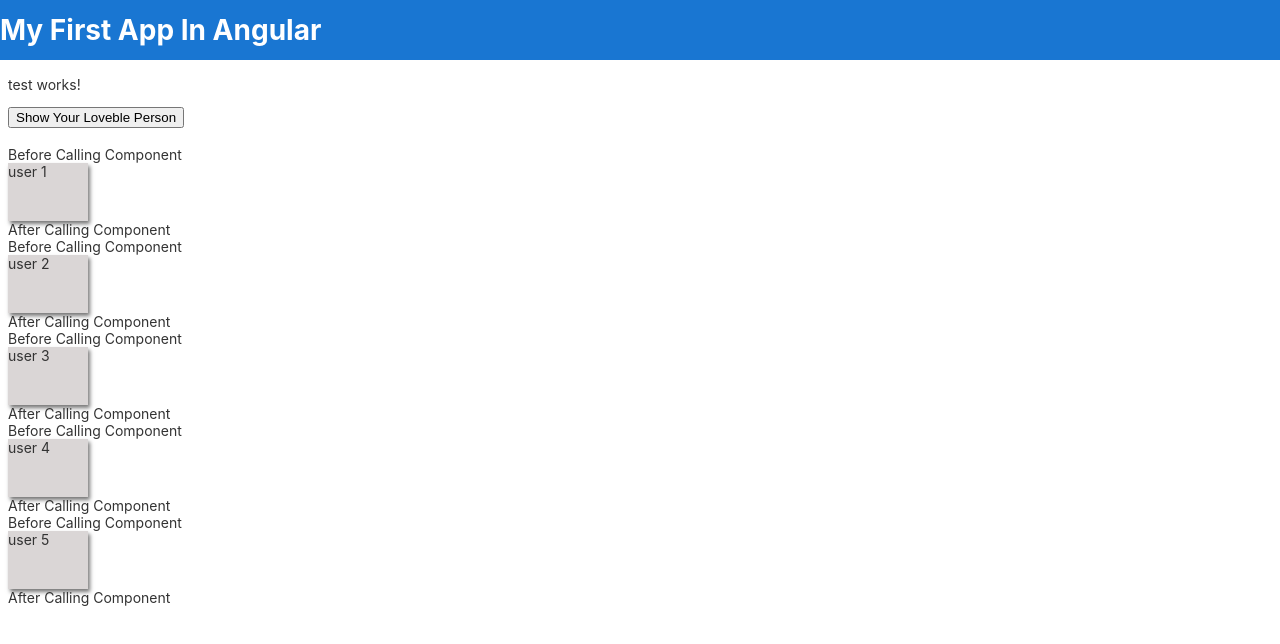
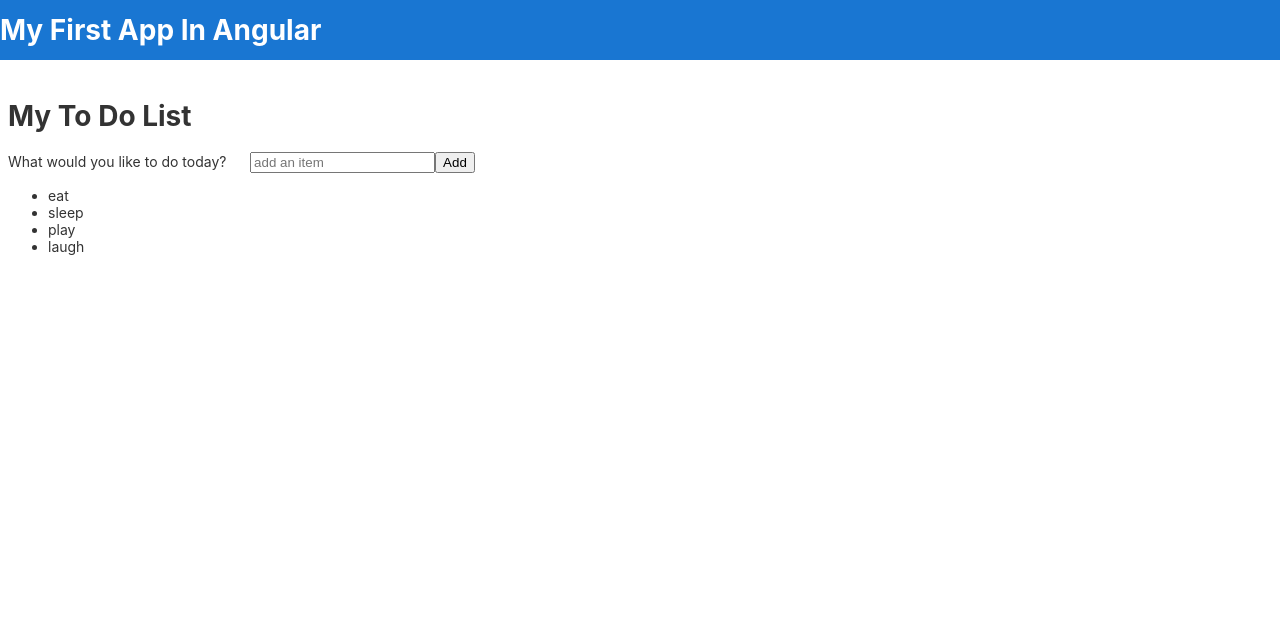
Before and after one commit to bdsuman/angular_first_app, an Angular app: page / in a window 1280 px wide. Shown: the top 644 px of the page. Built offline with nearby package versions, Linux system fonts and the light colour scheme.

Commit message:
angular to do list inserting ok

```diff
--- a/src/app/app.component.html
+++ b/src/app/app.component.html
@@ -1,18 +1,21 @@
 <div class="toolbar" role="banner">
   <h1>My First App In Angular</h1>
 </div>
+
 <br>
 <br>
 <br>
 <app-test></app-test>
-<div *ngIf="counter<5">
+
+<!--<div *ngIf="counter<5">
   <button (click)="myfunction('Suman')">{{btnName}}</button>
-</div>
+</div>-->
 <br>
-<div>
+<!-- <div>
     <div *ngFor="let i of userList">
         <div>Before Calling Component</div>
             <app-new-test [master]=i (userName)="onClickHandler($event)"></app-new-test>
         <div>After Calling Component</div>
     </div>
-</div>
+</div> -->
+<app-to-do-list></app-to-do-list>
--- a/src/app/app.component.ts
+++ b/src/app/app.component.ts
@@ -21,4 +21,5 @@ export class AppComponent {
   onClickHandler(str:string){
     console.log(str+" was clicked")
   }
+
 }
--- a/src/app/app.module.ts
+++ b/src/app/app.module.ts
@@ -5,12 +5,14 @@ import { AppRoutingModule } from './app-routing.module';
 import { AppComponent } from './app.component';
 import { TestComponent } from './component/test/test.component';
 import { NewTestComponent } from './component/new-test/new-test.component';
+import { ToDoListComponent } from './component/to-do-list/to-do-list.component';
 
 @NgModule({
   declarations: [
     AppComponent,
     TestComponent,
-    NewTestComponent
+    NewTestComponent,
+    ToDoListComponent
   ],
   imports: [
     BrowserModule,
--- a/src/app/component/test/test.component.html
+++ b/src/app/component/test/test.component.html
@@ -1 +1 @@
-<p>test works!</p>
+<!-- <p>test works!</p> -->
--- /dev/null
+++ b/src/app/component/to-do-list/to-do-list.component.html
@@ -0,0 +1,18 @@
+<div>
+    <h1>My To Do List</h1>
+    <label for="addItemInput">What would you like to do today?</label>
+  &nbsp;&nbsp;&nbsp;&nbsp;
+    <input
+      #newItem
+      placeholder="add an item"
+      (keyup.enter)="addItem(newItem.value); newItem.value = ''"
+      class="lg-text-input"
+      id="addItemInput"
+    />
+
+    <button class="btn-primary" (click)="addItem(newItem.value)">Add</button>
+
+    <ul>
+      <li *ngFor="let item of items">{{item.description}}</li>
+    </ul>
+  </div>
--- /dev/null
+++ b/src/app/component/to-do-list/to-do-list.component.ts
@@ -0,0 +1,39 @@
+import { Component, OnInit } from '@angular/core';
+
+@Component({
+  selector: 'app-to-do-list',
+  templateUrl: './to-do-list.component.html',
+  styleUrls: ['./to-do-list.component.css']
+})
+export class ToDoListComponent implements OnInit {
+
+  description: string;
+  done: boolean;
+  constructor() { }
+
+  ngOnInit(): void {
+  }
+  title = 'todo';
+
+  filter: 'all' | 'active' | 'done' = 'all';
+
+  allItems = [
+    { description: 'eat', done: true },
+    { description: 'sleep', done: false },
+    { description: 'play', done: false },
+    { description: 'laugh', done: false },
+  ];
+
+  get items() {
+    if (this.filter === 'all') {
+      return this.allItems;
+    }
+    return this.allItems.filter(item => this.filter === 'done' ? item.done : !item.done);
+  }
+  addItem(description: string) {
+    this.allItems.unshift({
+      description,
+      done: false
+    });
+  }
+}
```
Also changed, not shown: src/app/component/to-do-list/to-do-list.component.css (added).
